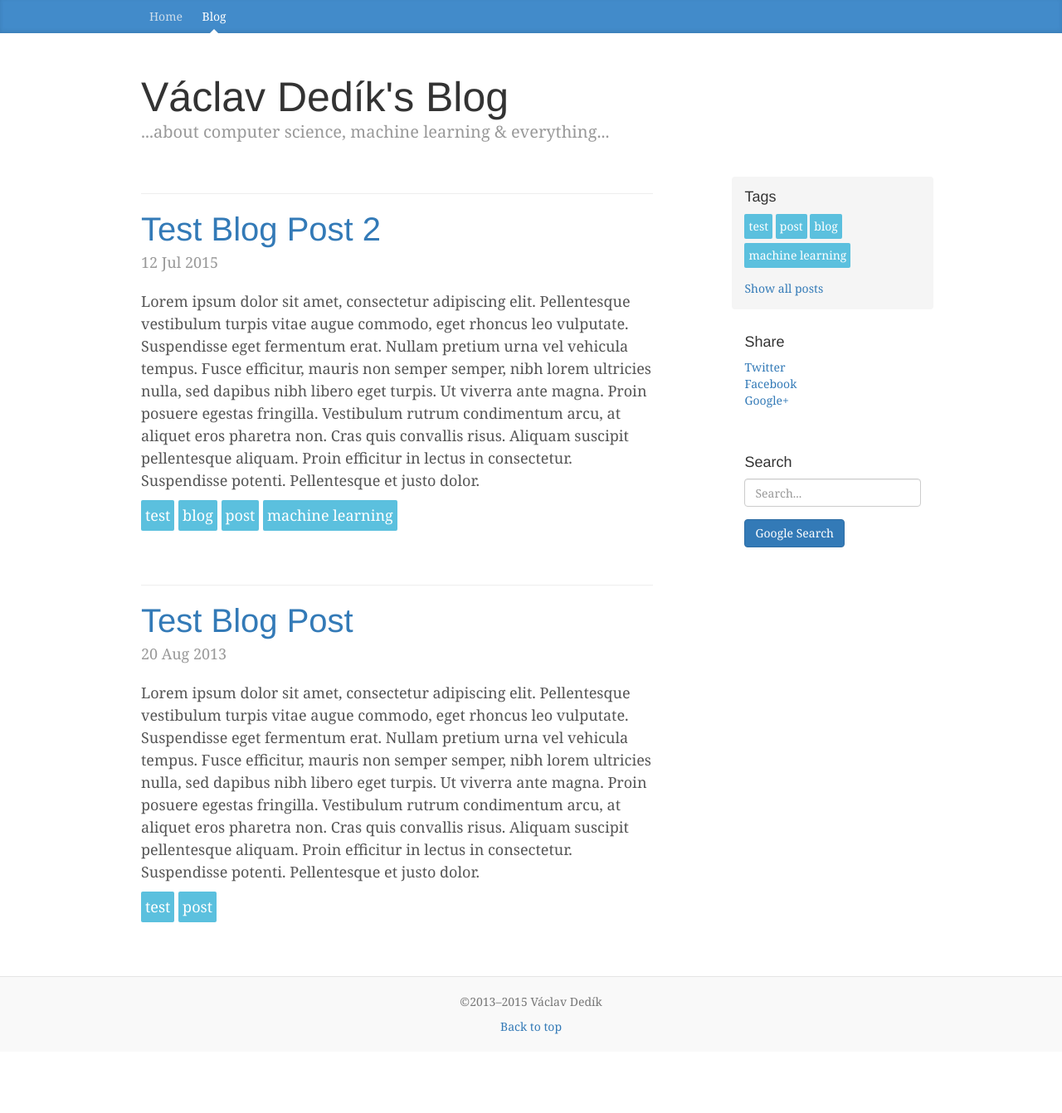
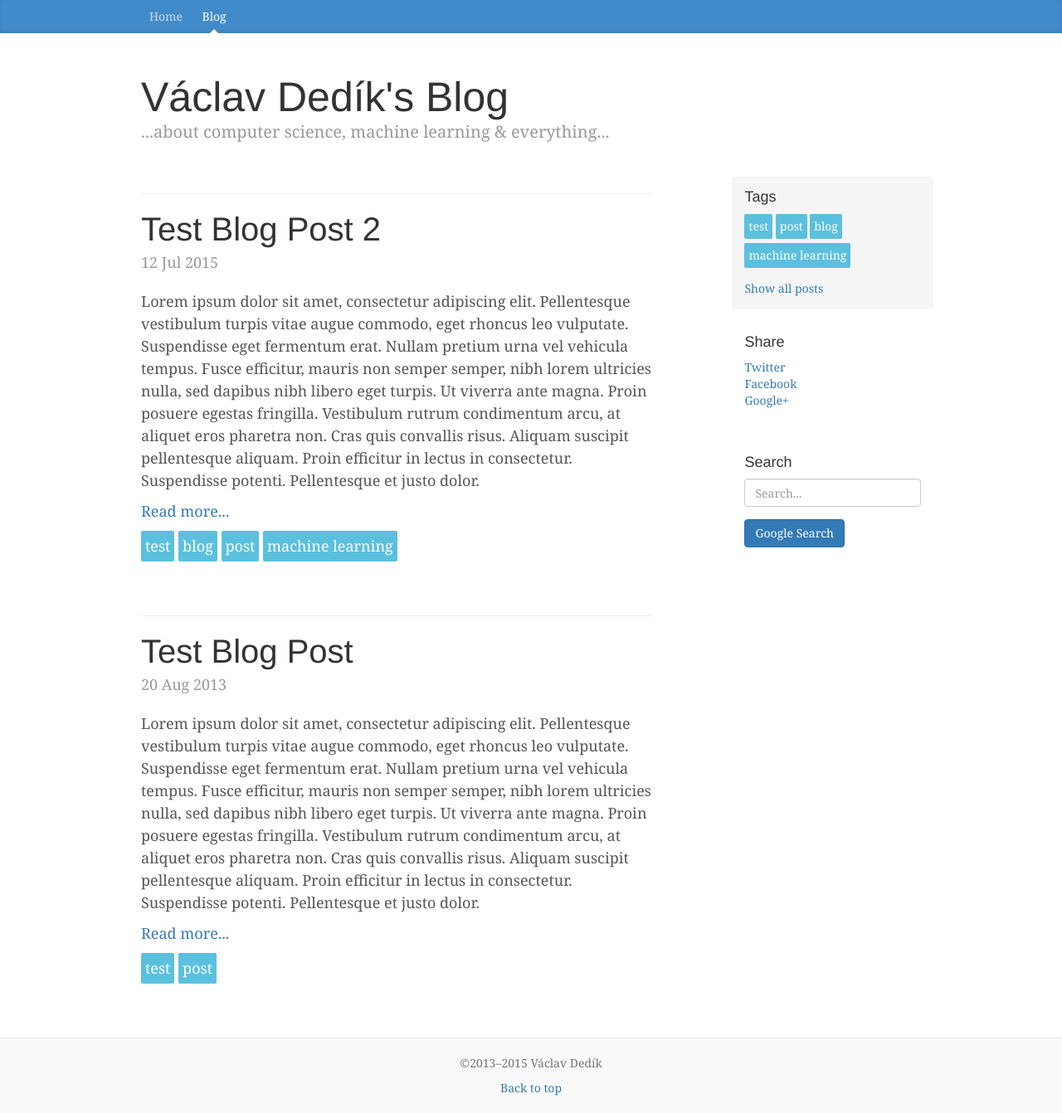
Before and after one commit to VaclavDedik/vaclavdedik.github.io, a Jekyll site: the page built from blog/index.html, in a window 1280 px wide. Shown: the whole page at 83% size. Built offline with Jekyll 4.4.1, drawn with Linux system fonts in a browser that asks for light colours; nearby versions of some CDN libraries; before the commit the page ends 1268 px from its top, so only the background shows below that.

Commit message:
Fix link placement of blog post

```diff
--- a/blog/index.html
+++ b/blog/index.html
@@ -14,13 +14,11 @@ title: Václav Dedík's Blog
         {% for post in site.posts %}
             <div class="blog-post" {% if forloop.index > 10 %}style="display: none;"{% endif %}>
                 <hr>
-                <h2 class="blog-post-title">
-                    <a href="{{ post.url }}">{{ post.title }}</a>
-                </h2>
+                <h2 class="blog-post-title">{{ post.title }}</h2>
                 <p class="blog-post-meta">{{ post.date | date_to_string }}</p>
 
                 <div class="content">
-                    {{ post.excerpt }}
+                    <p>{{ post.excerpt }} <a href="{{ post.url }}">Read more...</a></p>
                 </div>
 
                 <div class="tags">
```
